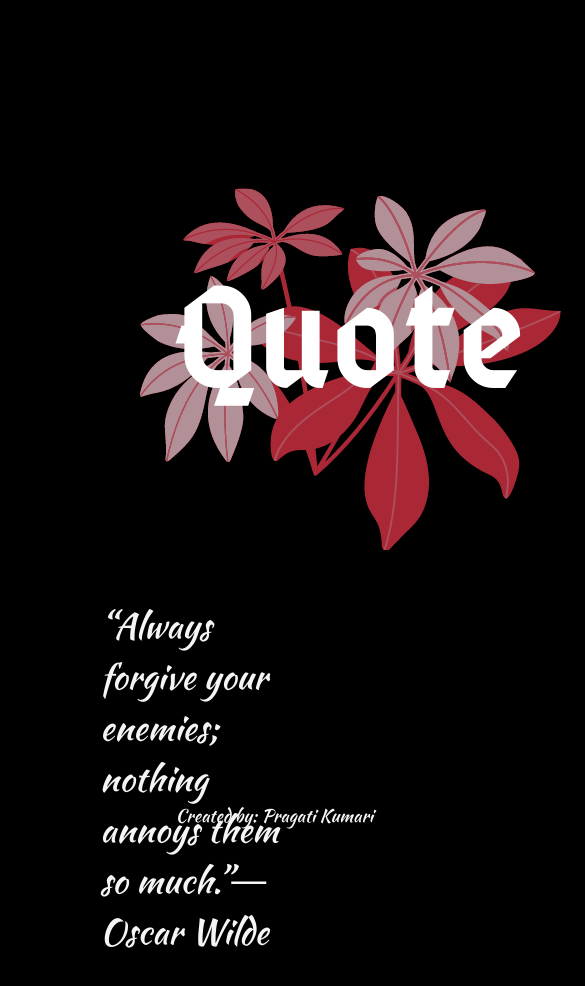
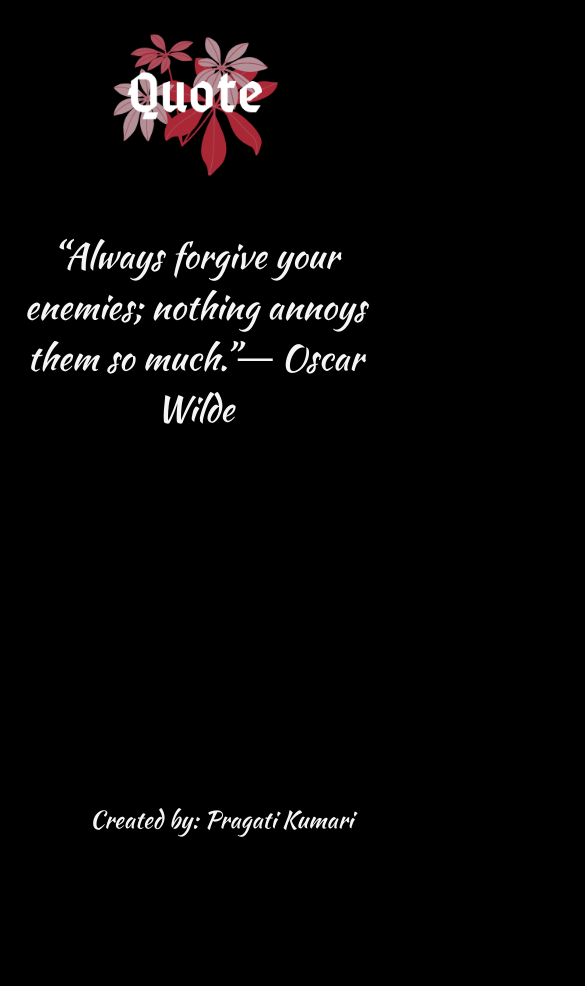
Before and after one commit to mepragati/Oldportfolio, a plain HTML site: page QuotesLoop/Quotes.html in a window 390 px wide. Shown: the whole page, 585 px wide, since content can reach past the window. After the commit the page ends 844 px from the top, so only its background shows below. Drawn offline with Linux system fonts and the light colour scheme.

Commit message:
Responsive for laptop and Mobile

```diff
--- a/QuotesLoop/Quotes.css
+++ b/QuotesLoop/Quotes.css
@@ -1,25 +1,68 @@
-body
-{
+/*For Laptop*/
+@media only screen and (min-width: 601px) {
+    body {
         background-color: black;
         color: whitesmoke;
         font-family: 'Kaushan Script', cursive;
         font-size: 35px;
-    margin:100px 100px;
+        margin: 100px 100px;
     }
-img
-{
+
+    img {
         float: left;
     }
 
-#quotes
-{
-    padding-top:160px;
+    #quotes {
+        padding-top: 160px;
     }
-footer
-{   position: absolute;
-    top:95%;
-    left:45%;
+
+    footer {
+        position: absolute;
+        top: 95%;
+        left: 45%;
         font-size: 18px;
         font-weight: 400;
 
     }
+}
+
+/*For Mobile*/
+@media only screen and (max-width: 600px) {
+
+    body {
+        background-color: black;
+        color: whitesmoke;
+        font-family: 'Kaushan Script', cursive;
+        font-size: 25px;
+        margin: 0 auto;
+    }
+
+    img {
+        margin: 0 auto;
+        width: 70%;
+    }
+
+    .center {
+        display: block;
+        margin-left: auto;
+        margin-right: auto;
+        width: 50%;
+    }
+
+    #quotes {
+        margin: 15px;
+        text-align: center;
+        padding-top: 20px;
+        font-size: 35px;
+    }
+
+    footer {
+        position: absolute;
+        top: 95%;
+        left: 23%;
+        text-align: center;
+        font-size: 24px;
+        font-weight: 400;
+
+    }
+}
```
Lines whose indentation alone changed are shown as unchanged.
